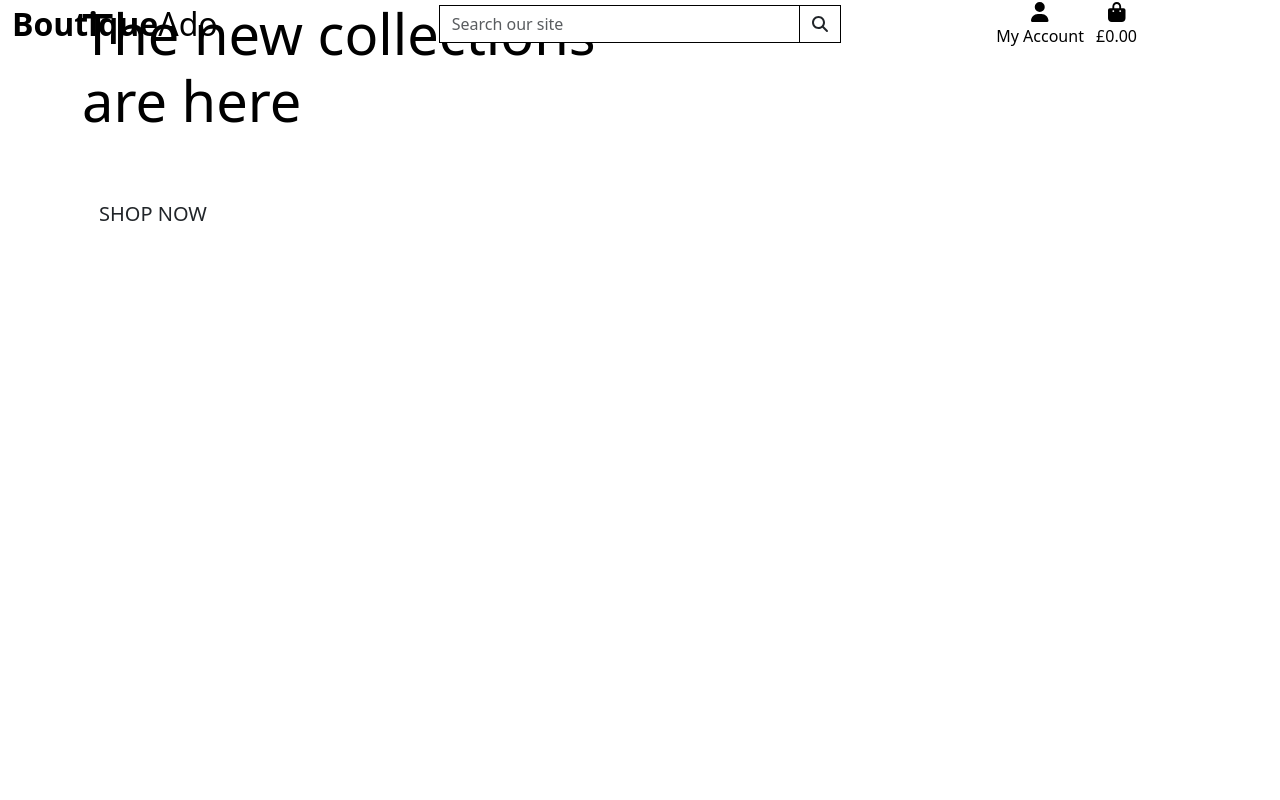
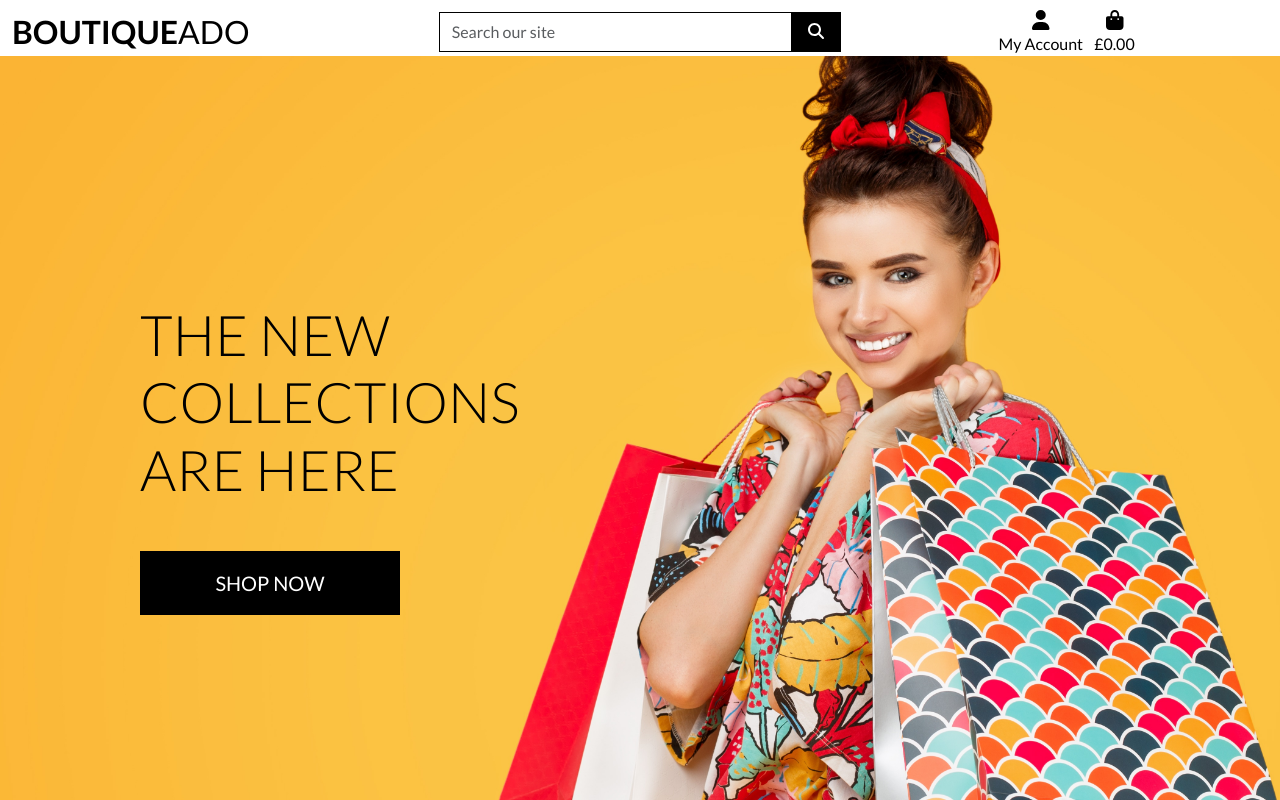
Before and after one commit to stephenbeese/Boutique_Ado, a Django app: page / in a window 1280 px wide. Run offline with Django 3.2, Linux system fonts and the light colour scheme; some libraries are stand-ins or nearby versions.

Commit message:
Complete homepage header and CSS

```diff
--- a/boutique_ado/settings.py
+++ b/boutique_ado/settings.py
@@ -149,6 +149,11 @@ USE_TZ = True
 
 STATIC_URL = '/static/'
 
+STATICFILES_DIRS = (os.path.join(BASE_DIR, 'static'),)
+
+MEDIA_URL = '/media/'
+MEDIA_ROOT = os.path.join(BASE_DIR, 'media')
+
 # Default primary key field type
 # https://docs.djangoproject.com/en/3.2/ref/settings/#default-auto-field
 
--- a/boutique_ado/urls.py
+++ b/boutique_ado/urls.py
@@ -15,9 +15,11 @@ Including another URLconf
 """
 from django.contrib import admin
 from django.urls import path, include
+from django.conf import settings
+from django.conf.urls.static import static
 
 urlpatterns = [
     path('admin/', admin.site.urls),
     path('accounts/', include('allauth.urls')),
     path('', include('home.urls')),
-]
+] + static(settings.MEDIA_URL, document_root=settings.MEDIA_ROOT)
--- /dev/null
+++ b/static/css/base.css
@@ -0,0 +1,81 @@
+html {
+    height: 100%;
+}
+
+body {
+    background: url('/media/homepage_background_cropped.jpg') no-repeat center center fixed;
+    background-size: cover;
+    height: calc(100vh - 164px);
+    color: #555;
+    font-family: Lato;
+}
+
+/* from Bulma */
+.icon {
+    align-items: center;
+    display: inline-flex;
+    justify-content: center;
+    height: 1.5rem;
+    width: 1.5rem;
+}
+
+.logo-font {
+    text-transform: uppercase;
+}
+
+.main-logo-link {
+    width: fit-content;
+}
+
+.shop-now-button {
+    background: black;
+    color: white;
+    min-width: 260px;
+}
+
+.btn-black {
+    background: black;
+    color: white;
+}
+
+.shop-now-button:hover,
+.shop-now-button:active,
+.shop-now-button:focus,
+.btn-black:hover,
+.btn-black:active,
+.btn-black:focus {
+    background: #222;
+    color: white;
+}
+
+.text-black {
+    color: #000 !important;
+}
+
+.border-black {
+    border: 1px solid black !important;
+}
+
+/* -------------------------------- Media Queries */
+
+/* Slightly larger container on xl screens */
+@media (min-width: 1200px) {
+    .container {
+        max-width: 80%;
+    }
+}
+
+/* fixed top navbar only on medium and up */
+@media (min-width: 992px) {
+    .fixed-top-desktop-only {
+        position: fixed;
+        top: 0;
+        right: 0;
+        left: 0;
+        z-index: 1030;
+    }
+
+    .header-container {
+        padding-top: 164px;
+    }
+}
--- a/templates/base.html
+++ b/templates/base.html
@@ -17,23 +17,19 @@
     {% block corecss %}
     <link href="https://cdn.jsdelivr.net/npm/bootstrap@5.3.0/dist/css/bootstrap.min.css" rel="stylesheet"
         integrity="sha384-9ndCyUaIbzAi2FUVXJi0CjmCapSmO7SnpJef0486qhLnuZ2cdeRhO02iuK6FUUVM" crossorigin="anonymous">
+    <link rel="preconnect" href="https://fonts.googleapis.com">
+    <link rel="preconnect" href="https://fonts.gstatic.com" crossorigin>
+    <link href="https://fonts.googleapis.com/css2?family=Lato:ital,wght@0,100;0,300;0,400;0,700;0,900;1,100;1,300;1,400;1,700;1,900&display=swap" rel="stylesheet">
+    <link rel="stylesheet" href="{% static 'css/base.css' %}">
     {% endblock %}
 
     {% block extra_css %}
     {% endblock %}
 
     {% block corejs %}
-    <script src="https://cdn.jsdelivr.net/npm/jquery@3.5.1/dist/jquery.min.js"
-        integrity="sha256-9/aliU8dGd2tb6OSsuzixeV4y/faTqgFtohetphbbj0=" crossorigin="anonymous"></script>
-    <script src="https://cdn.jsdelivr.net/npm/bootstrap@5.3.0/dist/js/bootstrap.bundle.min.js"
-        integrity="sha384-geWF76RCwLtnZ8qwWowPQNguL3RmwHVBC9FhGdlKrxdiJJigb/j/68SIy3Te4Bkz" crossorigin="anonymous">
-    </script>
-    <script src="https://cdn.jsdelivr.net/npm/@popperjs/core@2.11.8/dist/umd/popper.min.js"
-        integrity="sha384-I7E8VVD/ismYTF4hNIPjVp/Zjvgyol6VFvRkX/vR+Vc4jQkC+hVqc2pM8ODewa9r" crossorigin="anonymous">
-    </script>
-    <script src="https://cdn.jsdelivr.net/npm/bootstrap@5.3.0/dist/js/bootstrap.min.js"
-        integrity="sha384-fbbOQedDUMZZ5KreZpsbe1LCZPVmfTnH7ois6mU1QK+m14rQ1l2bGBq41eYeM/fS" crossorigin="anonymous">
-    </script>
+    <script src="https://cdn.jsdelivr.net/npm/jquery@3.5.1/dist/jquery.min.js" integrity="sha256-9/aliU8dGd2tb6OSsuzixeV4y/faTqgFtohetphbbj0=" crossorigin="anonymous"></script>
+    <script src="https://cdn.jsdelivr.net/npm/popper.js@1.16.0/dist/umd/popper.min.js" integrity="sha384-Q6E9RHvbIyZFJoft+2mJbHaEWldlvI9IOYy5n3zV9zzTtmI3UksdQRVvoxMfooAo" crossorigin="anonymous"></script>
+    <script src="https://stackpath.bootstrapcdn.com/bootstrap/4.4.1/js/bootstrap.min.js" integrity="sha384-wfSDF2E50Y2D1uUdj0O3uMBJnjuUD4Ih7YwaYd1iqfktj0Uod8GCExl3Og8ifwB6" crossorigin="anonymous"></script>
     <script src="https://use.fontawesome.com/releases/v6.3.0/js/all.js" crossorigin="anonymous"></script>
 
     {% endblock %}
@@ -47,7 +43,7 @@
 
 <body>
     <header class="container-fluid fixed-top">
-        <div class="row">
+        <div id="topnav" class="row bg-white pt-lg-2 d-none d-lg-flex">
             <div class="col-12 col-lg-4 my-auto py-1 py-lg-0 text-lg-left">
                 <a href="{% url 'home' %}" class="nav-link main-logo-link">
                     <h2 class="logo-font text-black my-0"><strong>Boutique</strong>Ado</h2>
@@ -91,7 +87,7 @@
                             </div>
                     </li>
                     <li class="list-inline-item">
-                        <a class="{% if grand_total %} text-info fw-bold {% else %} text-black {% endif %} nav-link" href="">
+                        <a class="{% if grand_total %} text-info font-weight-bold {% else %} text-black {% endif %} nav-link" href="">
                             <div class="text-center">
                                 <div><i class="fas fa-shopping-bag fa-lg"></i></div>
                                 <p class="my-0">
```
Also changed, not shown: media/homepage_background_cropped.jpg (added).
